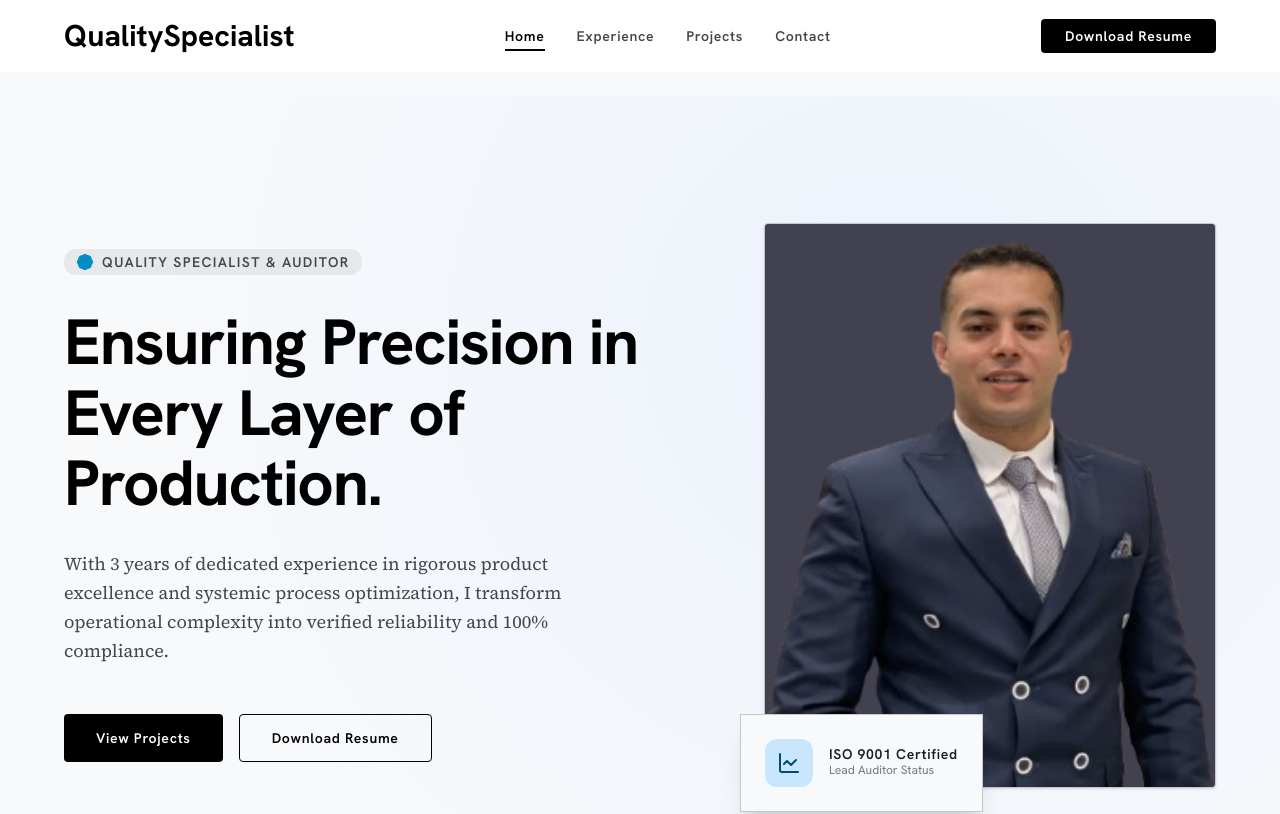
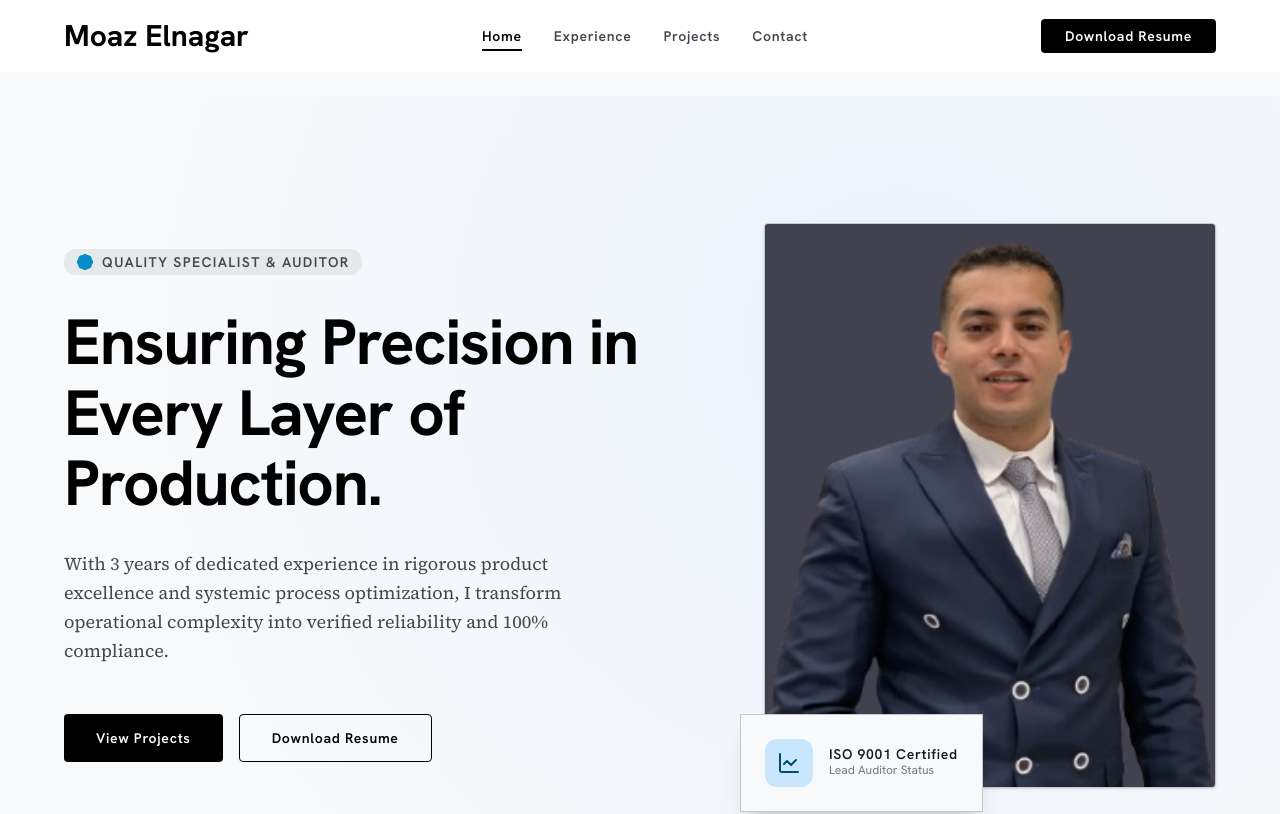
Before and after one commit to Mohamedfawzi51/moaz-portfolio, a Next.js app: page / in a window 1280 px wide. Shown: the top 814 px of the page. Built offline with nearby package versions, Linux system fonts and the light colour scheme.

Commit message:
edit the header name

```diff
--- a/app/components/Header.tsx
+++ b/app/components/Header.tsx
@@ -1,3 +1,4 @@
+/* eslint-disable react-hooks/set-state-in-effect */
 "use client";
 
 import { Menu, X } from "lucide-react";
@@ -81,7 +82,7 @@ export function Header() {
           onClick={closeMobile}
           className="font-display text-headline-md font-bold text-primary focus-visible:outline-none focus-visible:ring-2 focus-visible:ring-primary/30 focus-visible:ring-offset-2"
         >
-          QualitySpecialist
+        Moaz Elnagar
         </Link>
 
         <div className="hidden items-center gap-8 md:flex">
```
